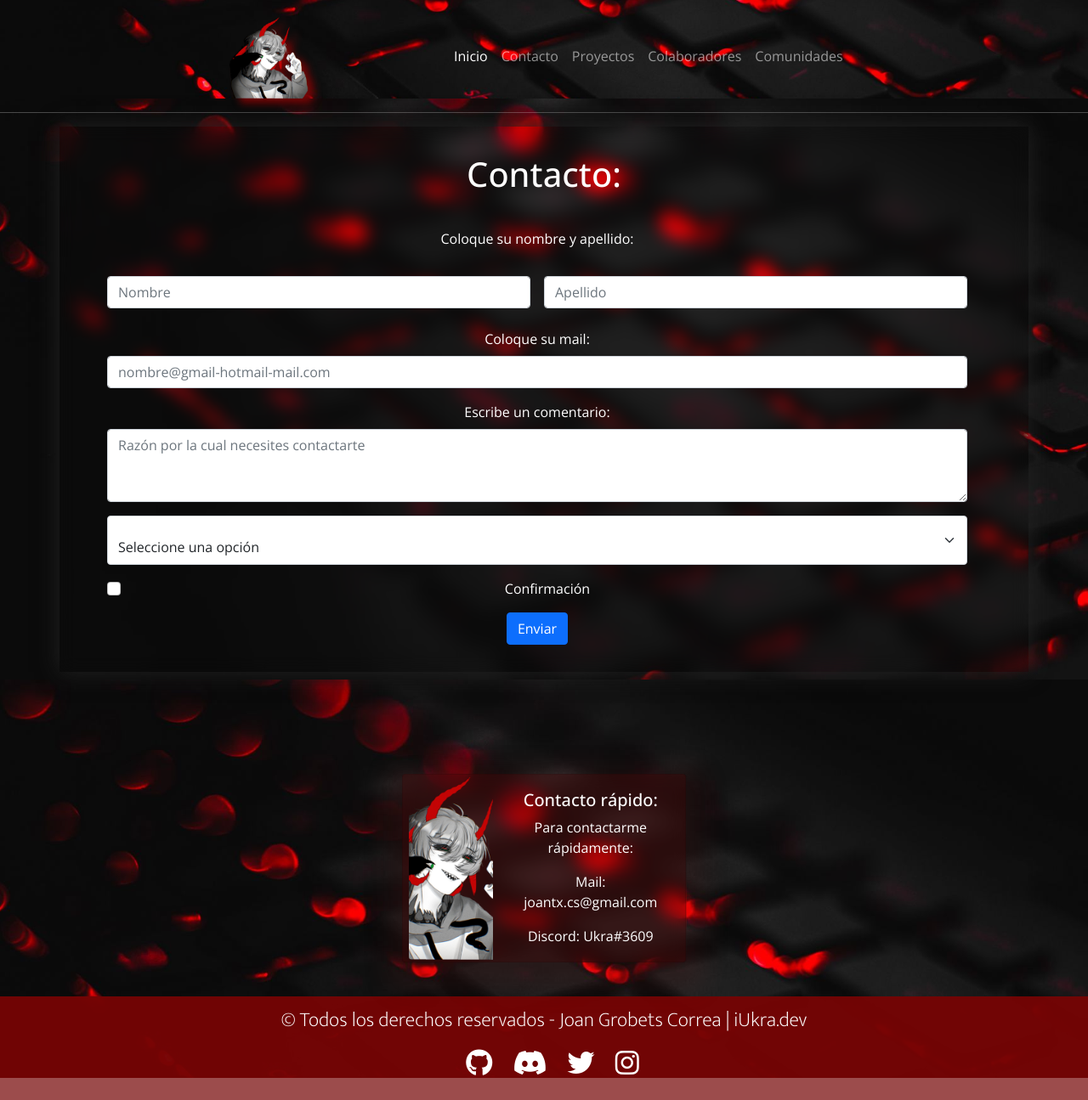
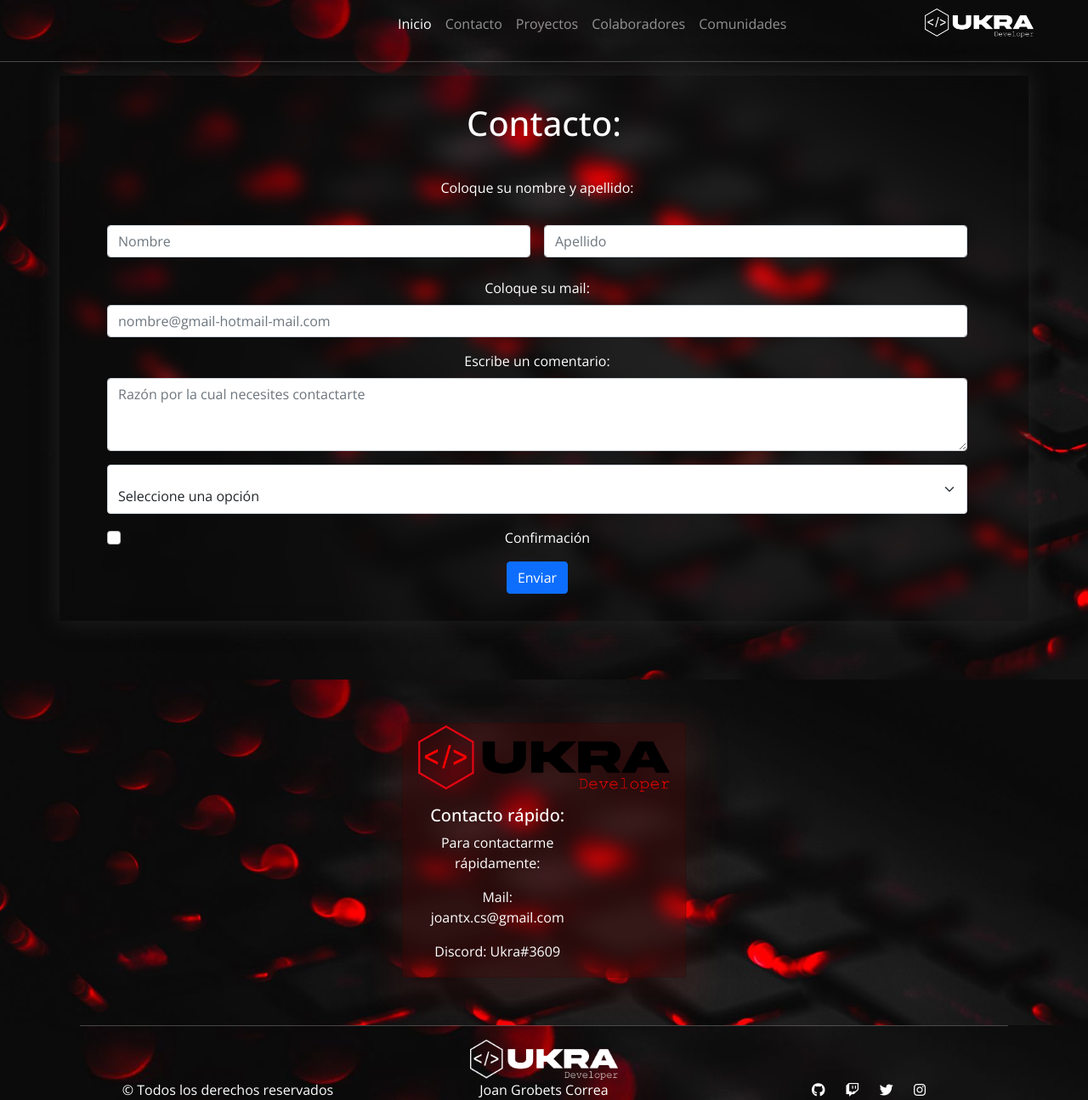
Before and after one commit to iUkra/proyecto_coder, a website: page pages/contacto.html in a window 1280 px wide. Shown: the whole page at 85% size. Before the commit the page ends 1269 px from the top, so only its background shows below. Drawn offline with nearby package versions, Linux system fonts and the light colour scheme.

Commit message:
Cambios finales estetica header, footer

```diff
--- a/pages/contacto.html
+++ b/pages/contacto.html
@@ -18,7 +18,7 @@
 
   <header class="header">
     <div class="contenedorLogo">
-      <a href="#"><img class="logo" src="../assets/img/logo1.png" alt="Logo"></a>
+      <a href="../index.html"><img class="logo" src="../assets/img/Ukra_logo_white.png" alt="Logo"></a>
     </div>
     <nav class="navegacion navbar navbar-expand-lg navbar-dark">
       <div class="container-fluid">
@@ -102,8 +102,8 @@
           <div class="col">
             <div class="card mb-3 wrap" style="max-width: 540px;">
               <div class="row g-0">
-                <div class="col-md-4">
-                  <img src="../assets/img/logo1.png" class="img-fluid rounded-start h-100" alt="...">
+                <div class="col-md-2 h-100 w-100">
+                  <img src="../assets/img/Ukra_logo.png" class="img-fluid rounded-start h-100" alt="...">
                 </div>
                 <div class="col-md-8">
                   <div class="card-body">
@@ -123,20 +123,34 @@
   </main>
 
   <footer class="footer">
-    <p>© Todos los derechos reservados - Joan Grobets Correa | iUkra.dev</p>
     <div class="container">
-      <div class="col">
+        <div class="container text-center">
+            <hr class="marginHr">
+            <div class="row">
+                <div class="col-sm-4"></div>
+                <div class="col-sm-4">
+                    <a href="#"><img class="logo" src="../assets/img/Ukra_logo_white.png" alt="Logo"></a>
+                </div>
+              </div>
+            <div class="row">
+              <div class="col-sm-8"></div>
+              <div class="col-sm-4"></div>
+            </div>
+            <div class="row">
+              <div class="col-sm">© Todos los derechos reservados</div>
+              <div class="col-sm">Joan Grobets Correa</div>
+              <div class="col-sm">
                 <a class="linkRedes" href="https://github.com/iUkra" target="_blank"><i
                     class="icon fa-brands fa-github "></i></a>
-        <a class="linkRedes" href="https://discord.gg/stpAWPxexW" target="_blank"><i
-            class="icon fa-brands fa-discord "></i></a>
+                <a class="linkRedes" href="https://twitch.tv/iukra" target="_blank"><i
+                    class="icon fa-brands fa-twitch "></i></a>
                 <a class="linkRedes" href="https://twitter.com/Ukraniano_" target="_blank"><i
                     class="icon fa-brands fa-twitter "></i></a>
                 <a class="linkRedes" href="https://www.instagram.com/ukraniano._/" target="_blank"><i
                     class="icon fa-brands fa-instagram "></i></a>
               </div>
             </div>
-
+          </div>
     </footer>
 
   <script src="https://cdn.jsdelivr.net/npm/bootstrap@5.0.2/dist/js/bootstrap.bundle.min.js"
--- a/scss/base/_body.scss
+++ b/scss/base/_body.scss
@@ -3,7 +3,6 @@ body{
     padding: 0;
     font-family: 'Open Sans', sans-serif;
     color:white;
-    background-color: #750505b6;
     text-align: center;
     background-image:url("../assets/img/background.jpg");
     background-size: cover;
--- a/scss/base/_footer.scss
+++ b/scss/base/_footer.scss
@@ -1,5 +1,6 @@
 .footer{
-    background-color: #750505f6;
+    background-color: #75050552;
+    background-image:url("../assets/img/background.jpg");
     color:white;
     height: auto;
     text-align: center;
--- a/scss/base/_header.scss
+++ b/scss/base/_header.scss
@@ -1,5 +1,4 @@
 .header{
-    background-image:url("../assets/img/background.jpg");
     background-size: cover;
     background-position: center;
     background-repeat: no-repeat;
--- a/scss/base/_logo.scss
+++ b/scss/base/_logo.scss
@@ -1,11 +1,12 @@
 .contenedorLogo{
-    width:30%;
+    width:20%;
     display:inline-flex;
-    padding-top:20px;
+    padding-top:10px;
+    float: right;
 }
 .logo{
-    width:25%;
-    filter:drop-shadow(8px 6px 4px #750505f6);
+    width:50%;
+
 
 }
 .linkRedes{
@@ -14,5 +15,5 @@
 }
 .icon{
     color:white;
-    font-size: 2rem;
+    font-size: 1rem;
 }
--- a/scss/base/_mediaquerys.scss
+++ b/scss/base/_mediaquerys.scss
@@ -53,12 +53,13 @@
 
     /* Cambia el tamaño del logo */
     .logo {
-      width: 35%;
+      width: 40%;
+
     }
 
     /* Ajusta el ancho del contenedor del logo */
     .contenedorLogo {
-      width: 35%;
+      width: 50%;
     }
 
     /* Ajusta el ancho del contenedor de navegación */
--- a/scss/base/_nav.scss
+++ b/scss/base/_nav.scss
@@ -1,15 +1,17 @@
 .navegacion{
-    display:inline-block;
+    display:inline-flex;
     width: 50%;
+    padding-left: 20%;
     text-align: center;
+    justify-content: center;
 }
 
 .listaItem{
       list-style: none;
-      display:inline-block;
+      display:flex;
       padding-left:10px;
       padding-top: 0;
-
+      justify-content: center;
 }
 
 .linkNav{
```
Also changed, not shown: index.html (+26 -12 lines), pages/colaboradores.html (+20 -6 lines), pages/comunidades.html (+20 -6 lines), pages/proyecto.html (+20 -6 lines), assets/img/Ukra_logo.png (added), assets/img/Ukra_logo_white.png (added), css/main.css, 1 other file. Lines whose indentation alone changed are shown as unchanged.
